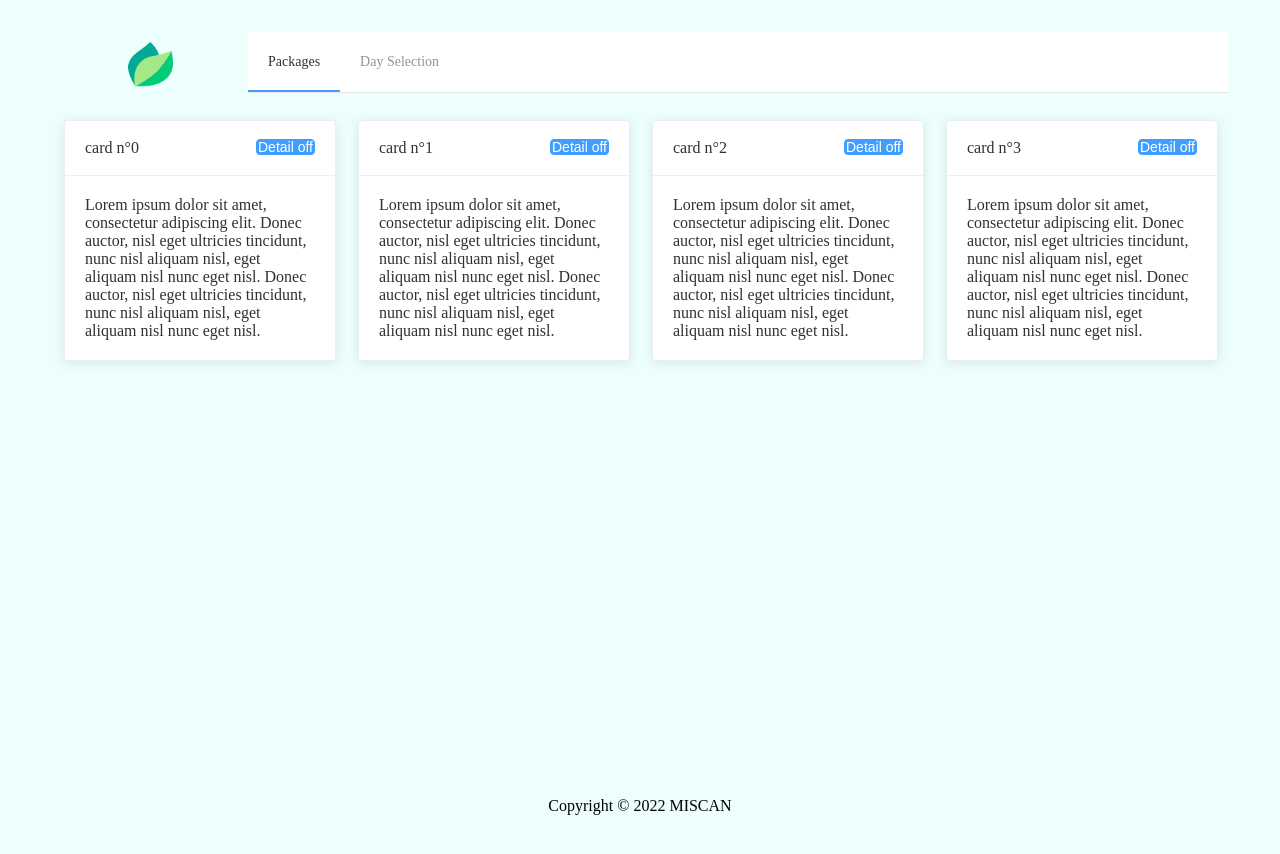
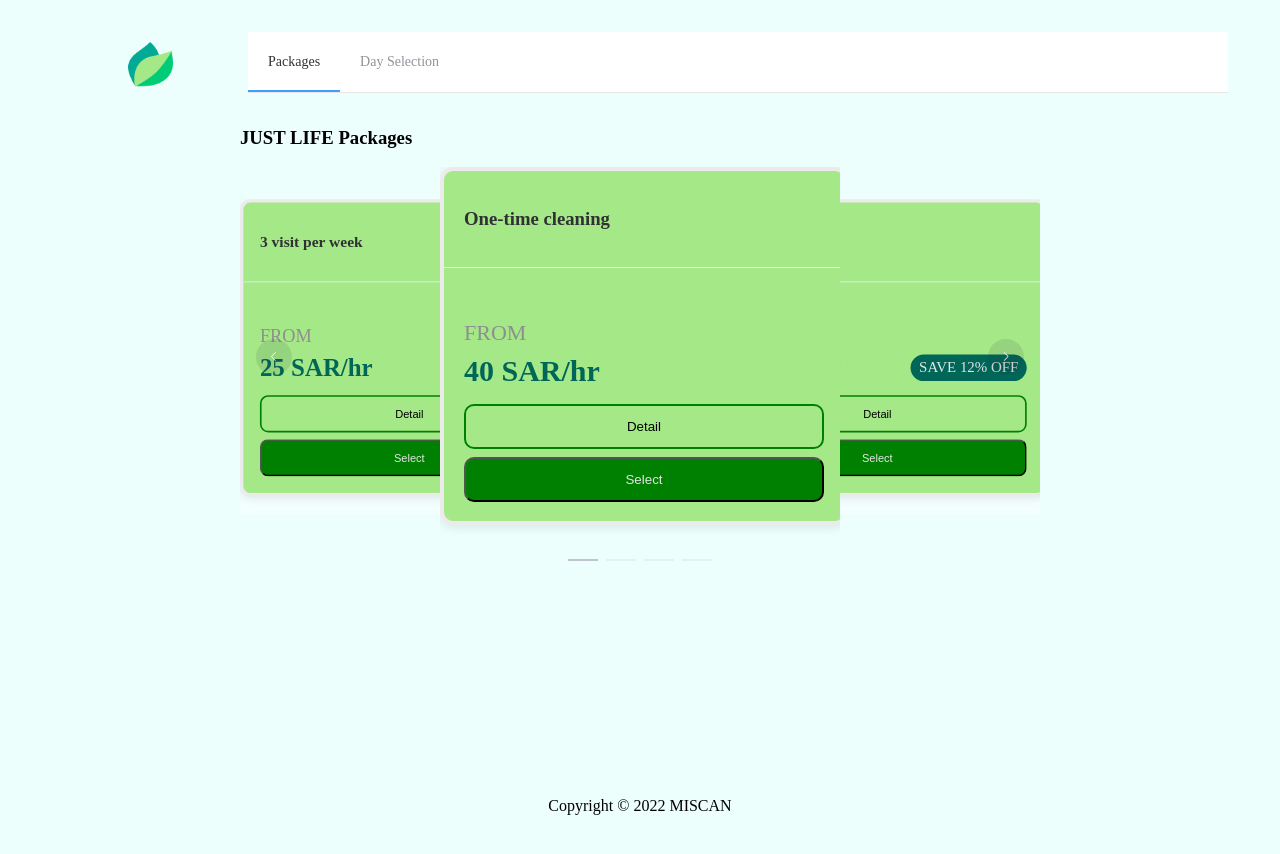
Before and after one commit to metin1/just-life, a Nuxt app: page / in a window 1280 px wide. Shown: the top 854 px of the page. Built offline with nearby package versions, Linux system fonts and the light colour scheme.

Commit message:
fix: package card

```diff
--- a/components/PackageCard.vue
+++ b/components/PackageCard.vue
@@ -1,44 +1,83 @@
 <template>
-  <ElContainer id="app">
-    <div class="card" v-for="pack in packages" v-bind:key="pack">
-      <div class="flipper">
-        <transition-group name="flip" tag="div">
+  <ElContainer class="package-container" id="app">
+    <h1>JUST LIFE Packages</h1>
+    <ElCarousel
+      type="card"
+      arrow="always"
+      :interval="40000"
+      :autoplay="false"
+      height="380px"
+      width="300px"
+    >
+      <ElCarouselItem
+        class="carousel-container"
+        v-for="pack in packages"
+        v-bind:key="pack"
+      >
+        <transition-group name="flip" tag="div" class="flipper">
           <div class="front" v-show="!detailCard[pack.id]" key="front">
-            <ElCard class="w-full">
-              <div slot="header">
-                <span>card n°{{ pack.id }}</span>
-                <ElButton
-                  type="primary"
-                  style="float: right; padding: 0 1px"
-                  @click="flipCardSwitch(pack.id)"
-                >
-                  Detail
-                  {{detailCard[pack.id] ? "on" : "off"}}
-                </ElButton>
+            <ElCard
+              class="front-content w-full"
+              :style="
+                selectedPackage?.id === pack.id
+                  ? 'border: #006658 4px solid;'
+                  : 'border: #ebebeb 4px solid;'
+              "
+            >
+              <div class="package-card-header" slot="header">
+                <h3>{{ pack.name }}</h3>
+                <h3>{{ selectedPackage?.id  }}</h3>
               </div>
-              <div>{{pack.description}}</div>
+              <div>
+                <div class="grey-text">FROM</div>
+                <div class="price-section">
+                  <div class="price">{{ pack.price }} SAR/hr</div>
+                  <div v-if="pack.discount">
+                    <ElTag class="save-tag" effect="light" round>
+                      SAVE {{ pack.discount * 100 }}% OFF
+                    </ElTag>
+                  </div>
+                </div>
+              </div>
+              <button
+                class="detail-button front-detail-button"
+                @click="flipCardSwitch(pack.id)"
+              >
+                Detail
+              </button>
+              <button
+                class="select-button front-select-button"
+                @click="handleSelectPackage(pack)"
+              >
+                Select
+              </button>
             </ElCard>
           </div>
           <div class="back" v-show="detailCard[pack.id]" key="back">
             <ElCard class="back-content">
               <div slot="header">
-                <span>card n°{{ pack.id }}</span>
-                <ElButton
-                  type="primary"
-                  style="float: right; padding: 0 1px"
-                  @click="flipCardSwitch(pack.id)"
+                <h3>{{ pack.name }}</h3>
+              </div>
+              <ul>
+                <li
+                  v-for="(info, index) in pack.extraInformation"
+                  v-bind:key="index"
                 >
-                  Select
-                </ElButton>
-              </div>
-              <ul v-for="info in pack.extraInformation" v-bind:key="info">
-                <li>{{info}}</li>
+                  {{ info }}
+                </li>
+                <li v-if="packages.length === index">
+                  Save up to
+                  {{ calcSave(pack.price, pack.discount, pack.visit) }} SAR
+                </li>
               </ul>
+              <button class="close-button" @click="flipCardSwitch(pack.id)">
+                Close
+              </button>
             </ElCard>
           </div>
         </transition-group>
-      </div>
-    </div>
+      </ElCarouselItem>
+    </ElCarousel>
   </ElContainer>
 </template>
 
@@ -58,7 +97,9 @@
           name: 'One-time cleaning',
           description:
             'Lorem ipsum dolor sit amet, consectetur adipiscing elit. Donec auctor, nisl eget ultricies tincidunt, nunc nisl aliquam nisl, eget aliquam nisl nunc eget nisl. Donec auctor, nisl eget ultricies tincidunt, nunc nisl aliquam nisl, eget aliquam nisl nunc eget nisl.',
-          price: 100,
+          isOneTime: true,
+          price: 40,
+          discount: 0,
           image:
             'https://images.unsplash.com/photo-1616161616161-1b1b1b1b1b1b?ixid=MnwxMjA3fDB8MHxwaG90by1wYWdlfHx8fGVufDB8fHx8&ixlib=rb-1.2.1&auto=format&fit=crop&w=1050&q=80',
           extraInformation: [],
@@ -69,6 +110,8 @@
           name: '1 visit per week',
           description:
             'Lorem ipsum dolor sit amet, consectetur adipiscing elit. Donec auctor, nisl eget ultricies tincidunt, nunc nisl aliquam nisl, eget aliquam nisl nunc eget nisl. Donec auctor, nisl eget ultricies tincidunt, nunc nisl aliquam nisl, eget aliquam nisl nunc eget nisl.',
+          isOneTime: false,
+          visit: 1,
           price: 30,
           discount: 0.12,
           image:
@@ -78,7 +121,7 @@
             'Same cleaner guaranteed',
             'Monthly contract',
             'Valid for 1 month, Available for all weekdays excluding Friday',
-            'Save up to {price} SAR',
+            'Save up to {{calcSave(pack.price, pack.discount, pack.visit)}} SAR',
           ],
         },
         {
@@ -87,6 +130,8 @@
           name: '2 visit per week',
           description:
             'Lorem ipsum dolor sit amet, consectetur adipiscing elit. Donec auctor, nisl eget ultricies tincidunt, nunc nisl aliquam nisl, eget aliquam nisl nunc eget nisl. Donec auctor, nisl eget ultricies tincidunt, nunc nisl aliquam nisl, eget aliquam nisl nunc eget nisl.',
+          isOneTime: false,
+          visit: 2,
           price: 27,
           discount: 0.15,
           image:
@@ -105,6 +150,8 @@
           name: '3 visit per week',
           description:
             'Lorem ipsum dolor sit amet, consectetur adipiscing elit. Donec auctor, nisl eget ultricies tincidunt, nunc nisl aliquam nisl, eget aliquam nisl nunc eget nisl. Donec auctor, nisl eget ultricies tincidunt, nunc nisl aliquam nisl, eget aliquam nisl nunc eget nisl.',
+          isOneTime: false,
+          visit: 3,
           price: 25,
           discount: 0.18,
           image:
@@ -118,48 +165,126 @@
           ],
         },
       ],
+      selectedPackage: {},
     }
   },
   methods: {
     flipCardSwitch: function (id) {
-      console.log(`LL: id`, id)
       this.flipCard = !this.flipCard
       const transferFlip = [...this.detailCard]
       transferFlip[id] = !transferFlip[id]
-      console.log(`LL: transferFlip`, transferFlip)
       this.detailCard = transferFlip
-      console.log(`LL: this.detailCard `, this.detailCard )
+    },
+    calcSave(price, discount, visit) {
+      return (40 - price * discount) * 4 * visit
+    },
+    handleSelectPackage: function (pack) {
+    console.log(`LL: pack`, pack)
+      this.selectedPackage = pack
+      localStorage.setItem('selectedPackage', JSON.stringify(pack))
     },
   },
 }
 </script>
 
 <style>
+.package-card-header {
+  display: flex;
+  justify-items: center;
+  justify-content: space-between;
+}
+.package-container {
+  max-width: 800px;
+  flex-direction: column;
+  justify-items: center;
+}
+.price {
+  font-size: 30px;
+  font-weight: 600;
+  color: #006658;
+}
+.price-section {
+  display: flex;
+  justify-content: space-between;
+  align-items: center;
+}
+.save-tag {
+  font-size: 18px;
+  font-weight: 400;
+  color: #e4e4e4;
+  background-color: #006658;
+  border-radius: 50px;
+  border: none;
+}
+.grey-text {
+  margin: 32px 0 8px 0;
+  font-size: 22px;
+  font-weight: 500;
+  color: #8f8f8f;
+}
+.close-button,
+.detail-button,
+.select-button {
+  display: flex;
+  border-radius: 10px;
+  margin-top: 16px;
+  width: 100%;
+  min-height: 45px;
+  justify-content: center;
+  padding: auto;
+  align-items: center;
+}
+.select-button {
+  color: #e4e4e4;
+  background-color: #008000;
+}
+.close-button,
+.detail-button {
+  color: #000000;
+  border: 2px solid #008000;
+  background-color: #a5e887;
+}
+.close-button {
+  color: #e4e4e4;
+  background-color: #008000;
+  position: absolute;
+  bottom: 16px;
+  width: 85%;
+}
+.front-select-button {
+  margin-top: 8px;
+}
+.flipper,
 .card {
-  position: relative;
-  width: 270px;
+  width: 400px;
   height: 330px;
   margin: 12px;
+  border-radius: 13px;
 }
-
 .front,
 .back {
-  width: 270px;
-  height: 330px;
-}
-
-/* hide back of pane during swap */
-.front,
-.back {
+  width: 400px;
   backface-visibility: hidden;
   position: absolute;
   top: 0;
   left: 0;
 }
 
-/* back, initially hidden pane */
+.front-content,
 .back-content {
-  background-color: #e3e3e3;
+  border-radius: 13px;
+
+  height: 350px;
+  min-height: 350px;
+}
+
+.front-content {
+  background-color: #a5e887;
+}
+
+.back-content {
+  background-color: #00cc77;
+  color: #f5f5f5;
 }
 
 .flip-enter-active,
--- a/layouts/default.vue
+++ b/layouts/default.vue
@@ -69,9 +69,7 @@
   width: 100%;
   max-width: 1300px;
   display: flex;
-  flex-direction: column;
   justify-content: center;
-  align-items: center;
   min-height: calc(100vh - 121px);
 }
 .center {
--- a/nuxt.config.js
+++ b/nuxt.config.js
@@ -49,6 +49,7 @@
 
   // Build Configuration: https://go.nuxtjs.dev/config-build
   build: {
+    standalone: true,
     transpile: [/^element-ui/],
   },
 }
--- a/pages/index.vue
+++ b/pages/index.vue
@@ -7,7 +7,7 @@
 import PackageCard from '~/components/PackageCard.vue'
 
 export default Vue.extend({
-    name: "IndexPage",
+    name: "HomePage",
     components: { PackageCard }
 })
 </script>
```
